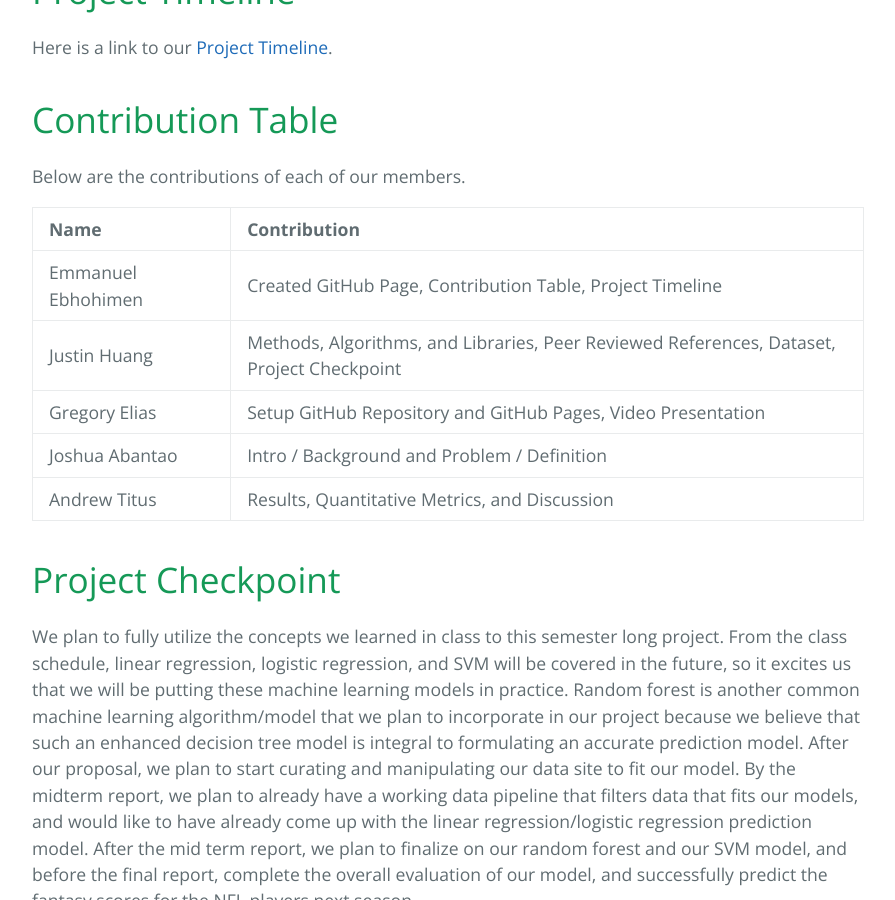
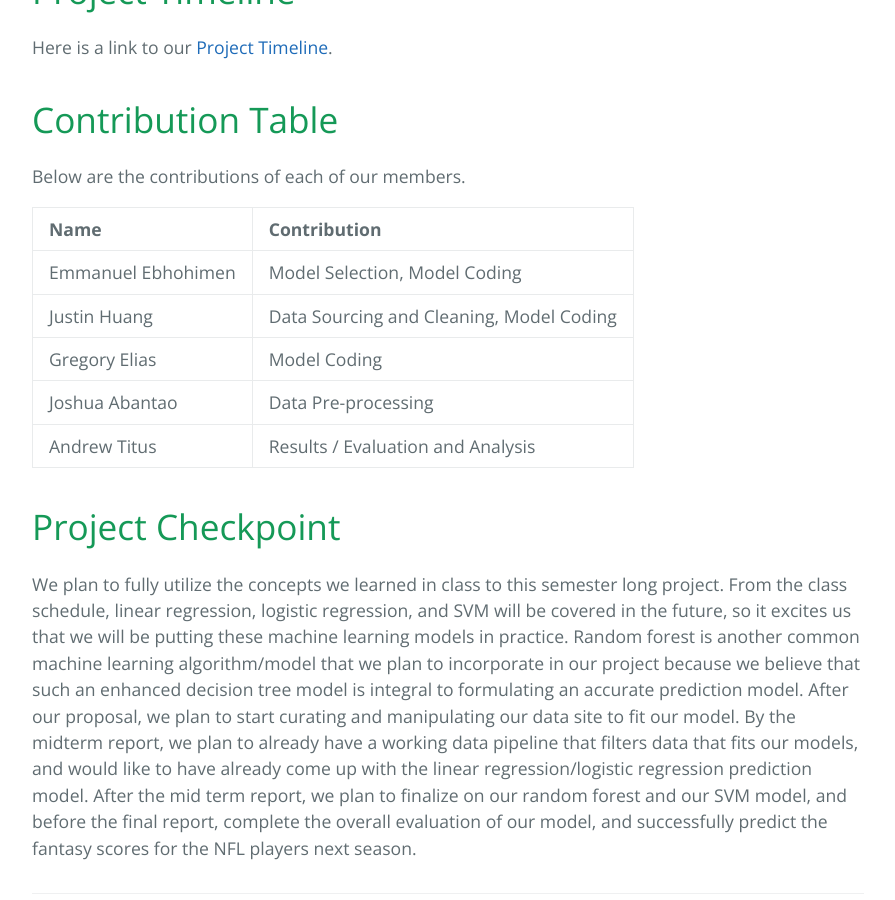
Before and after one commit to CS4641-Group-96/fantasy-football, a Jekyll site: the page built from index.md, in a window 1280 px wide and 900 px high, scrolled down 11667 px. Shown: the whole window, without its empty margins (192-1087 px from the left). Built offline with Jekyll 4.4.1, drawn with Linux system fonts in a browser that asks for light colours.

Commit message:
Update index.md

```diff
--- a/index.md
+++ b/index.md
@@ -113,13 +113,13 @@ Here is a link to our [Project Timeline](https://docs.google.com/spreadsheets/d/
 
 Below are the contributions of each of our members.
 
-| Name                 | Contribution                                                                                      |
-|:---------------------|:--------------------------------------------------------------------------------------------------|
-| Emmanuel Ebhohimen   | Created GitHub Page, Contribution Table, Project Timeline                                         |
-| Justin Huang         | Methods, Algorithms, and Libraries, Peer Reviewed References, Dataset, Project Checkpoint         |
-| Gregory Elias        | Setup GitHub Repository and GitHub Pages, Video Presentation                                      |
-| Joshua Abantao       | Intro / Background and Problem / Definition                                                       |
-| Andrew Titus         | Results, Quantitative Metrics, and Discussion                                                     |
+| Name                 | Contribution                                               |
+|:---------------------|:-----------------------------------------------------------|
+| Emmanuel Ebhohimen   | Model Selection, Model Coding                              |
+| Justin Huang         | Data Sourcing and Cleaning, Model Coding                   |
+| Gregory Elias        | Model Coding                                               |
+| Joshua Abantao       | Data Pre-processing                                        |
+| Andrew Titus         | Results / Evaluation and Analysis                          |
 
 # Project Checkpoint
 
```
